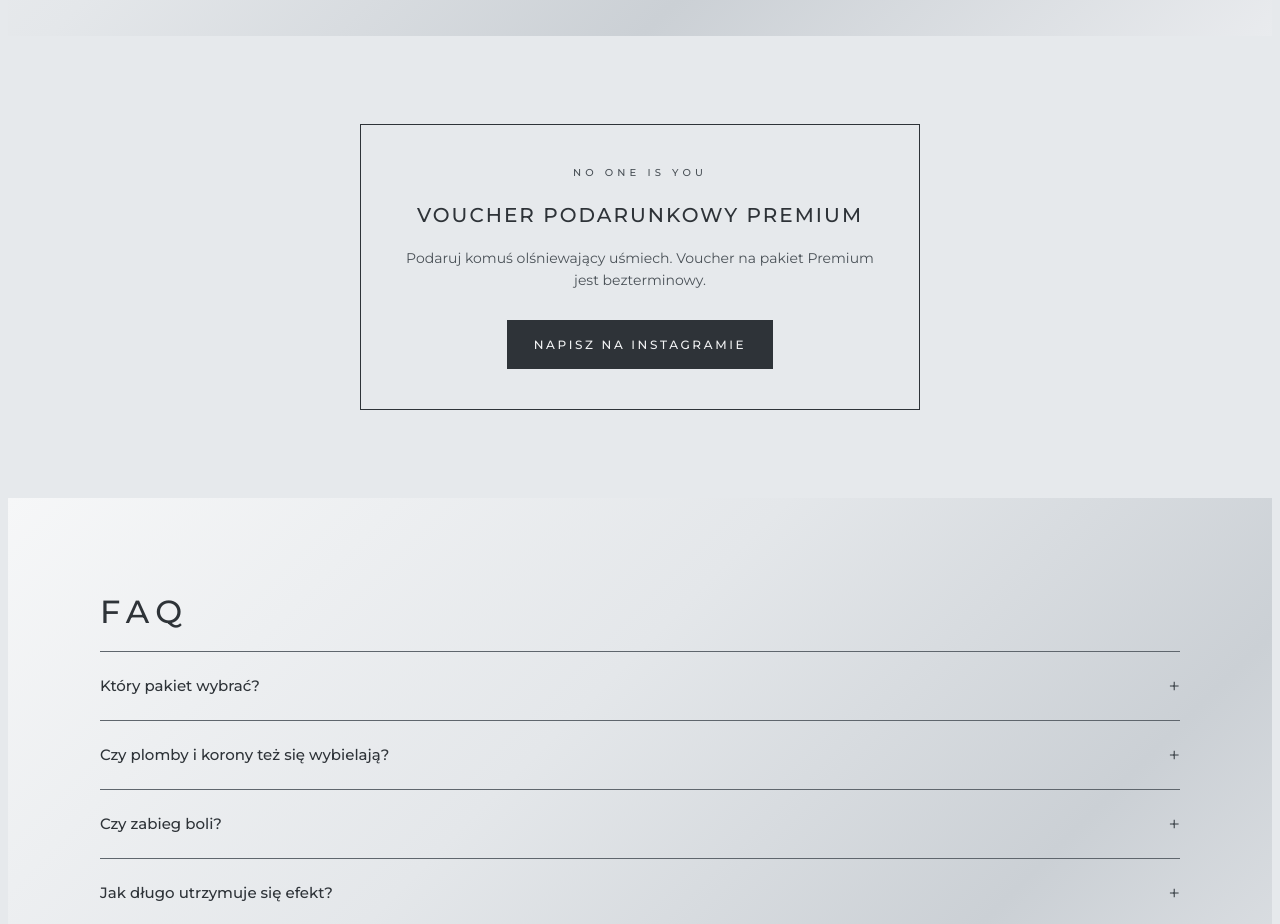
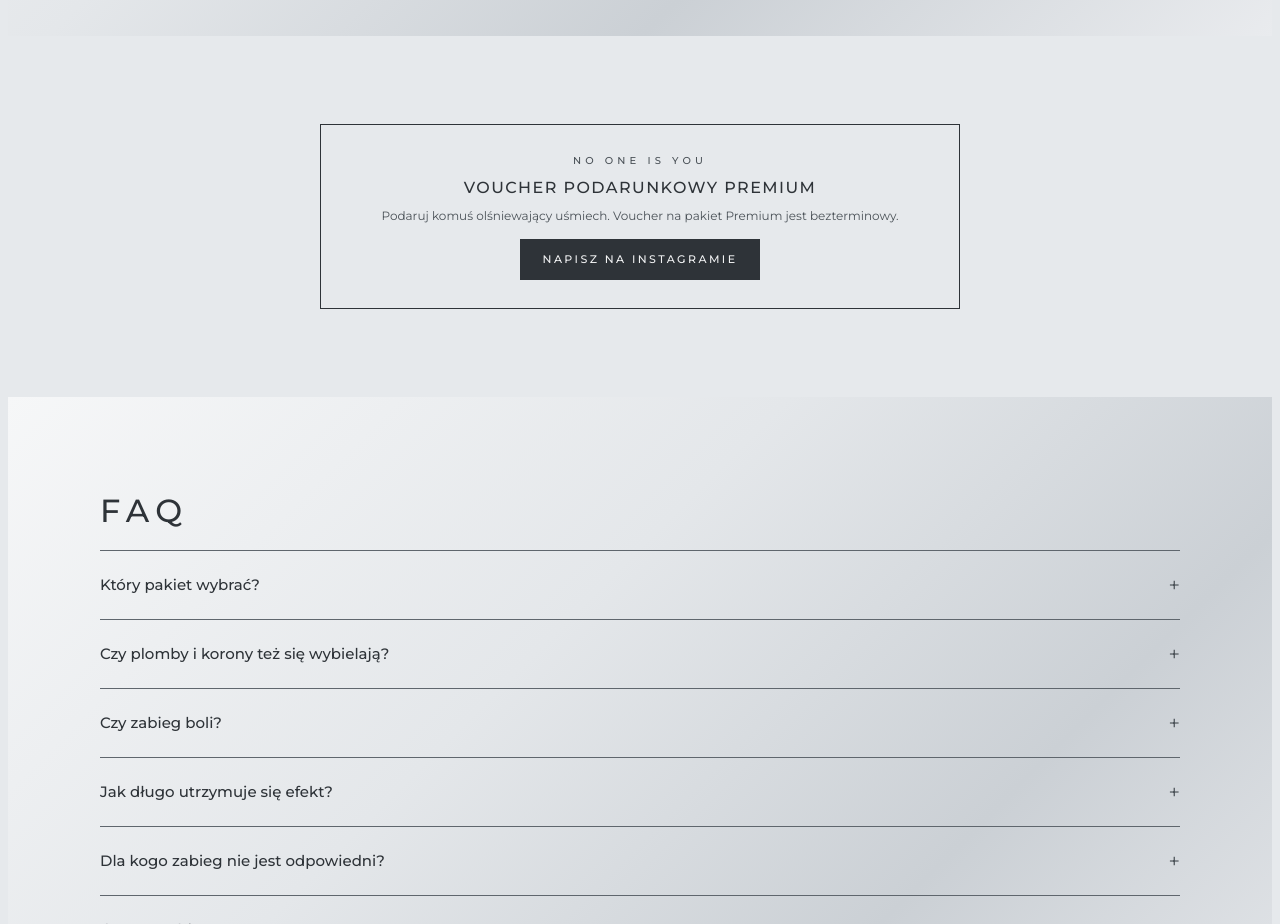
Before and after one commit to teethqgdansk/teethq-website, a plain HTML site: page index.html in a window 1280 px wide. Shown: the part 4980-5904 px from the top of the page. Drawn offline with Linux system fonts and the light colour scheme.

Commit message:
Make gift voucher section a landscape card

```diff
--- a/index.html
+++ b/index.html
@@ -347,11 +347,12 @@ body{padding-bottom:84px}
 
 /* ---------- voucher ---------- */
 .voucher{display:flex; justify-content:center}
-.voucher-card{max-width:560px}
-.voucher-card{border:1px solid var(--graphite); padding:40px 32px; background:var(--pearl); text-align:center}
-.voucher-card .motto{display:block; margin-bottom:18px}
-.voucher-card h3{font-size:20px; text-transform:uppercase; letter-spacing:.1em; margin-bottom:16px}
-.voucher-card p{font-size:14px; color:var(--label); margin-bottom:28px}
+.voucher-card{max-width:640px; width:100%}
+.voucher-card{border:1px solid var(--graphite); padding:28px 32px; background:var(--pearl); text-align:center}
+.voucher-card .motto{display:block; margin-bottom:8px}
+.voucher-card h3{font-size:16px; text-transform:uppercase; letter-spacing:.09em; margin-bottom:8px; line-height:1.35}
+.voucher-card p{font-size:12px; color:var(--label); margin-bottom:14px; line-height:1.5}
+.voucher-card .btn{padding:11px 22px; font-size:11px}
 
 /* ---------- faq ---------- */
 details{border-bottom:1px solid var(--hair); padding-block:18px}
```
